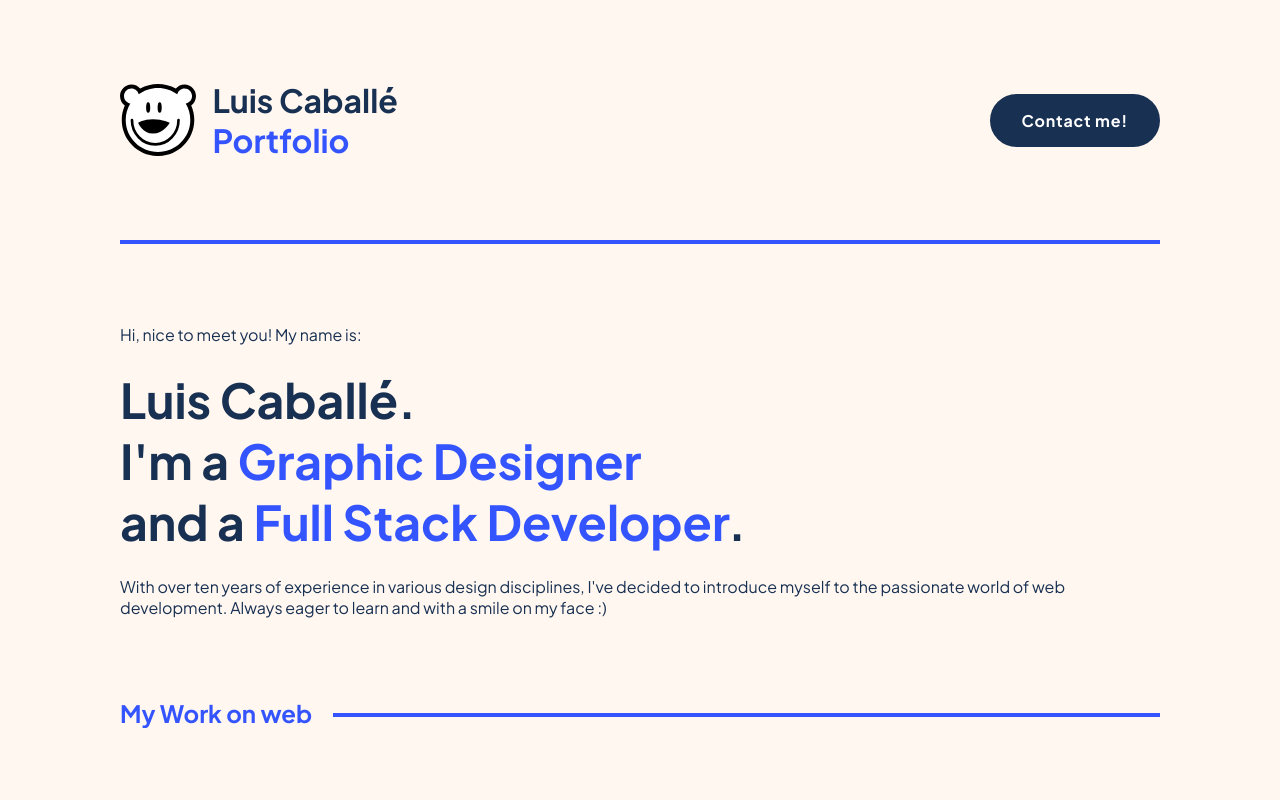
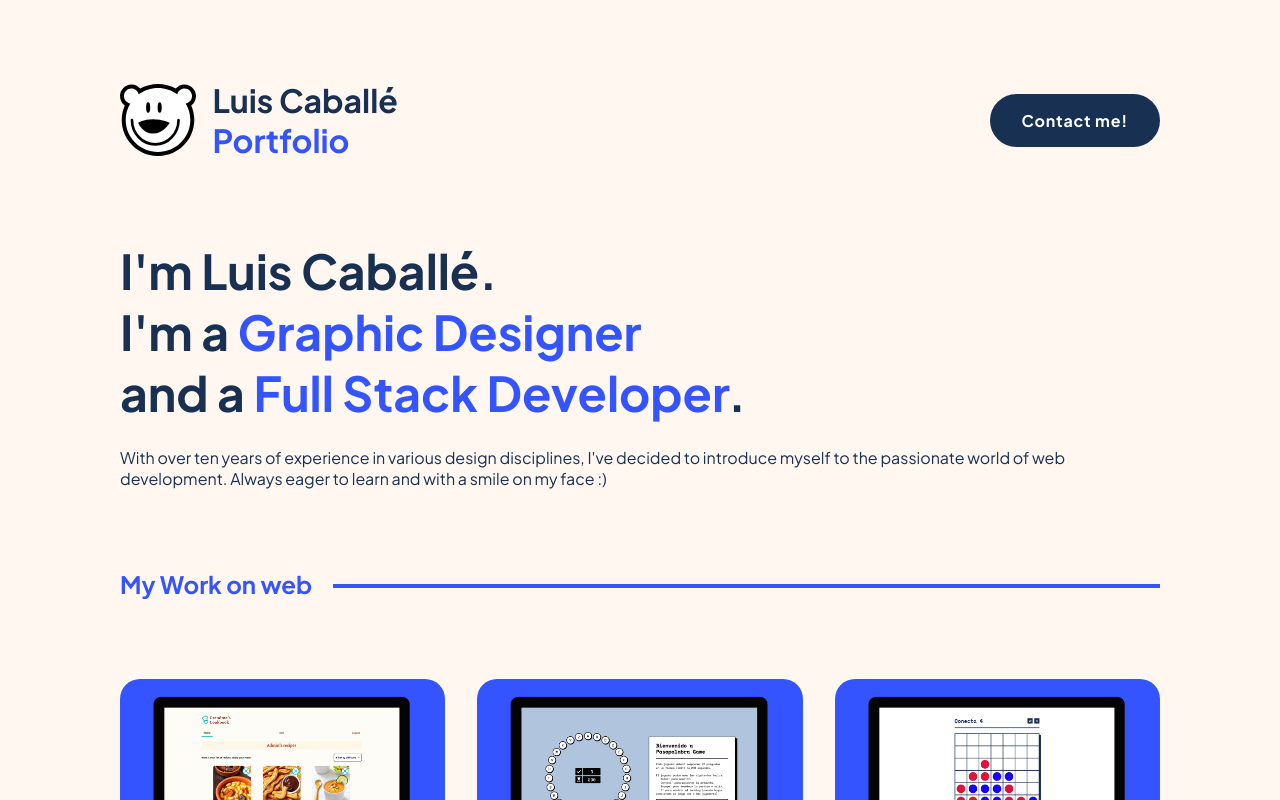
Before and after one commit to LuisCaballe/portafolio, a Next.js app: page / in a window 1280 px wide. Shown: the top 800 px of the page. Built offline with nearby package versions, Linux system fonts and the light colour scheme.

Commit message:
Change Hero text content

```diff
--- a/src/app/page.tsx
+++ b/src/app/page.tsx
@@ -7,7 +7,6 @@ export default function Home() {
   return (
     <>
       <Header />
-      <span className="separator"></span>
       <Hero />
       <h3 className="title-line">My Work on web</h3>
       <WorksWeb />
--- a/src/components/Hero.tsx
+++ b/src/components/Hero.tsx
@@ -5,9 +5,8 @@ import "../sass/styles.scss";
 const Hero = (): React.ReactElement => {
   return (
     <section className="hero-section">
-      <p>Hi, nice to meet you! My name is:</p>
       <h2>
-        Luis Caballé.
+        I&apos;m Luis Caballé.
         <br />
         I&apos;m a{" "}
         <span className="text--secondary-color">Graphic Designer</span>
--- a/src/sass/_modules.scss
+++ b/src/sass/_modules.scss
@@ -10,11 +10,6 @@
     align-items: center;
     gap: 1rem;
   }
-}
-
-.separator {
-  background-color: variables.$secondary-color;
-  height: variables.$border-stroke;
 }
 
 .hero-section {
```
